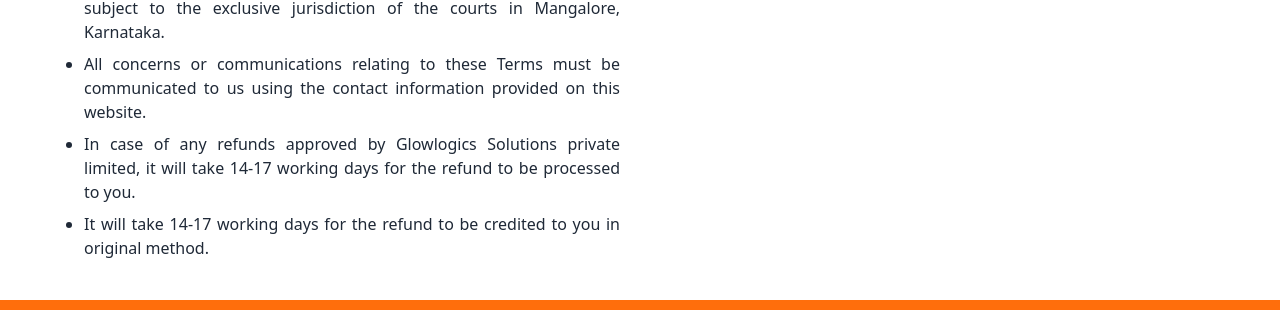
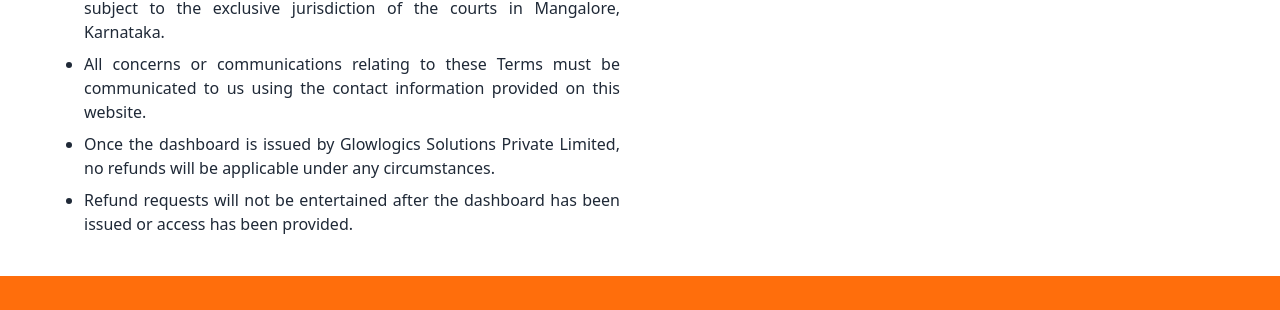
Before and after one commit to ushaacharya71/glowlogicsSolution2.0, a React (Vite) app: page /legal-terms in a window 1280 px wide. Shown: the part 2632-2942 px from the top of the page. Built offline with nearby package versions, Linux system fonts and the light colour scheme.

Commit message:
Update terms

```diff
--- a/src/pages/LegalTerms.jsx
+++ b/src/pages/LegalTerms.jsx
@@ -10,7 +10,9 @@
 
       {/* Header */}
       <div className="mt-4 mb-8">
-        <h1 className="text-3xl md:text-4xl font-bold mb-2">Terms & Conditions</h1>
+        <h1 className="text-3xl md:text-4xl font-bold mb-2">
+          Terms & Conditions
+        </h1>
         <p className="text-sm text-gray-500">Last Updated: November 2025</p>
       </div>
 
@@ -49,8 +51,8 @@
             <li>{`These Terms and any dispute or claim relating to it, or its enforceability, shall be governed by and construed in accordance with the laws of India.`}</li>
             <li>{`All disputes arising out of or in connection with these Terms shall be subject to the exclusive jurisdiction of the courts in Mangalore, Karnataka.`}</li>
             <li>{`All concerns or communications relating to these Terms must be communicated to us using the contact information provided on this website.`}</li>
-            <li>{`In case of any refunds approved by Glowlogics Solutions private limited, it will take 14-17 working days for the refund to be processed to you.`}</li>
-            <li>{`It will take 14-17 working days for the refund to be credited to you in original method.`}</li>
+            <li>{`Once the dashboard is issued by Glowlogics Solutions Private Limited, no refunds will be applicable under any circumstances.`}</li>
+            <li>{`Refund requests will not be entertained after the dashboard has been issued or access has been provided.`}</li>
           </ul>
         </div>
 
```
